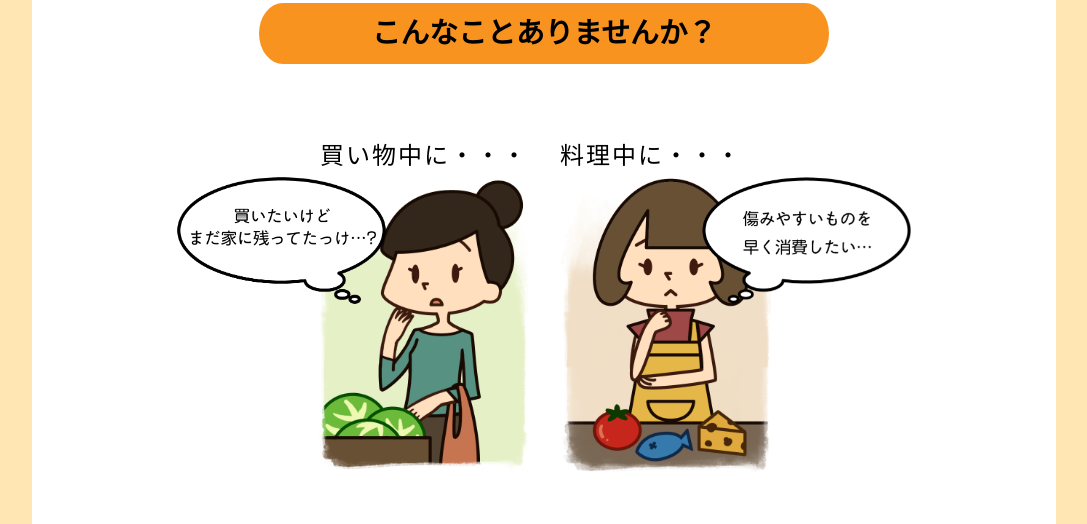
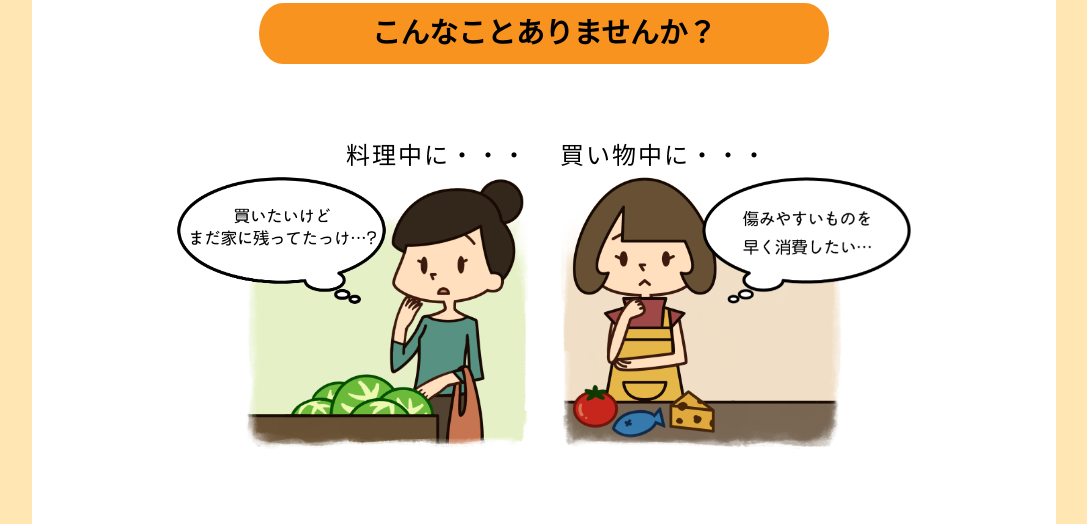
Before and after one commit to nin138/recizo_web, a website: page index.html in a window 1280 px wide. Shown: the part 1001-1525 px from the top of the page, without its empty margins (96-1183 px from the left). Drawn offline with Linux system fonts and the light colour scheme; a web font is replaced by a local one.

Commit message:
change img on content1

```diff
--- a/index.html
+++ b/index.html
@@ -23,18 +23,16 @@
 
   <h2 class="main__h2 slide-label-content1">こんなことありませんか？</h2>
   <div class="main__content-wrap">
-    <!--todo change image-->
     <div class="main__content-wrap__item--2">
-      <p>買い物中に・・・</p>
-      <img class="main__content-wrap__item--2__img" src="img/scene_1.png">
+      <p>料理中に・・・</p>
+      <img class="main__content-wrap__item--2__img" src="img/0scene_2.png">
       <img class="main__content-wrap__item--2__hu--l" src="img/hu_1.png">
     </div>
     <div class="main__content-wrap__item--2">
-      <p>料理中に・・・</p>
-      <img class="main__content-wrap__item--2__img" src="img/scene_2.png">
+      <p>買い物中に・・・</p>
+      <img class="main__content-wrap__item--2__img" src="img/0scene_1.png">
       <img class="main__content-wrap__item--2__hu--r" src="img/hu_2.png">
     </div>
-    <!---->
   </div>
 
   <h2 class="main__h2 slide-in-label">RECIZOの３つの機能</h2>
--- a/scss/_main.scss
+++ b/scss/_main.scss
@@ -35,7 +35,7 @@
           text-align: left;
         }
         &__img {
-          width: 60%;
+          width: 80%;
         }
         &__hu {
           &--l {
--- a/scss/_main_small.scss
+++ b/scss/_main_small.scss
@@ -29,8 +29,8 @@
           margin: .5rem;
         }
         &--3 {
-          margin: 1rem;
-          width: 100%;
+          margin: 1rem auto;
+          width: 80%;
           font-size: 1.2rem;
         }
       }
```
Also changed, not shown: dist/style.css, img/0scene_1.png (added), img/0scene_2.png (added).
